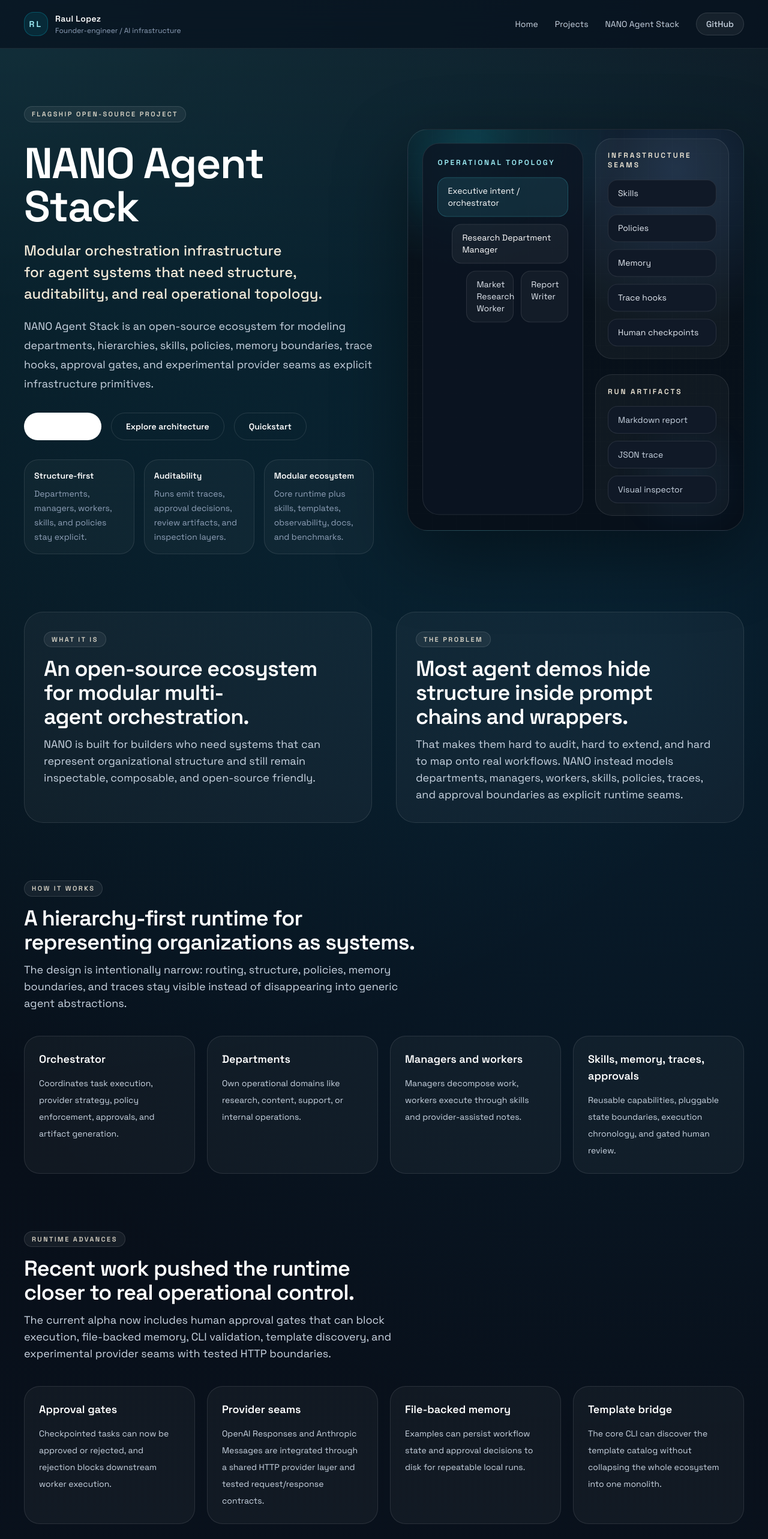
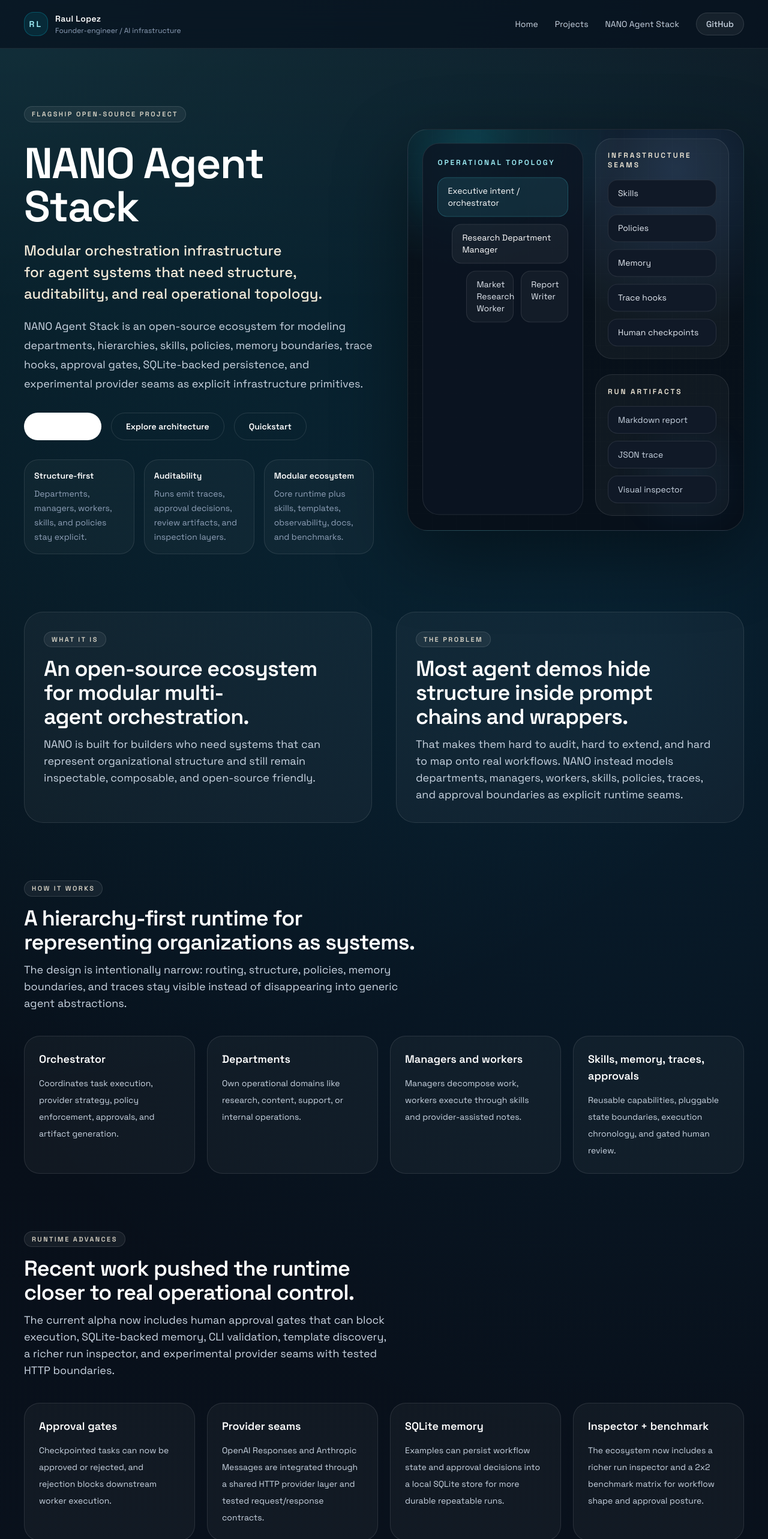
Before and after one commit to r4ullopezdev/imraullopez-site, a Next.js app: page /projects/nano-agent-stack in a window 1280 px wide. Shown: the top 2566 px of the page at 60% size. Built offline with nearby package versions, Linux system fonts and the light colour scheme.

Commit message:
docs(site): sync nano page with memory and benchmark advances

```diff
--- a/src/app/projects/nano-agent-stack/page.tsx
+++ b/src/app/projects/nano-agent-stack/page.tsx
@@ -50,7 +50,7 @@ export default function NanoAgentStackPage() {
                 </p>
                 <p className="max-w-2xl text-pretty text-lg leading-8 text-slate-300">
                   NANO Agent Stack is an open-source ecosystem for modeling departments, hierarchies, skills, policies,
-                  memory boundaries, trace hooks, approval gates, and experimental provider seams as explicit infrastructure primitives.
+                  memory boundaries, trace hooks, approval gates, SQLite-backed persistence, and experimental provider seams as explicit infrastructure primitives.
                 </p>
               </div>
               <div className="flex flex-wrap gap-4">
@@ -140,14 +140,14 @@ export default function NanoAgentStackPage() {
           <SectionHeading
             eyebrow="Runtime advances"
             title="Recent work pushed the runtime closer to real operational control."
-            description="The current alpha now includes human approval gates that can block execution, file-backed memory, CLI validation, template discovery, and experimental provider seams with tested HTTP boundaries."
+            description="The current alpha now includes human approval gates that can block execution, SQLite-backed memory, CLI validation, template discovery, a richer run inspector, and experimental provider seams with tested HTTP boundaries."
           />
           <div className="grid gap-5 md:grid-cols-2 xl:grid-cols-4">
             {[
               ["Approval gates", "Checkpointed tasks can now be approved or rejected, and rejection blocks downstream worker execution."],
               ["Provider seams", "OpenAI Responses and Anthropic Messages are integrated through a shared HTTP provider layer and tested request/response contracts."],
-              ["File-backed memory", "Examples can persist workflow state and approval decisions to disk for repeatable local runs."],
-              ["Template bridge", "The core CLI can discover the template catalog without collapsing the whole ecosystem into one monolith."],
+              ["SQLite memory", "Examples can persist workflow state and approval decisions into a local SQLite store for more durable repeatable runs."],
+              ["Inspector + benchmark", "The ecosystem now includes a richer run inspector and a 2x2 benchmark matrix for workflow shape and approval posture."],
             ].map(([title, description]) => (
               <div key={title} className="rounded-[26px] border border-white/10 bg-white/[0.04] p-6">
                 <h3 className="text-lg font-semibold text-white">{title}</h3>
@@ -251,7 +251,7 @@ export default function NanoAgentStackPage() {
                 ))}
               </div>
               <p className="mt-4 text-sm leading-7 text-slate-300">
-                Current demos also capture approval outcomes inside the run report and can persist memory state to local artifacts for repeatable review.
+                Current demos also capture approval outcomes inside the run report, persist memory into SQLite when configured, and feed a richer HTML inspector for review.
               </p>
             </div>
           </div>
@@ -276,7 +276,7 @@ export default function NanoAgentStackPage() {
           <SectionHeading
             eyebrow="Roadmap"
             title="A staged path from alpha runtime to broader public beta."
-            description="The roadmap stays narrow and honest: stronger provider boundaries, richer memory adapters, distributed execution control, and better observability without pretending the stack is already production-complete."
+            description="The roadmap stays narrow and honest: stronger provider boundaries, richer persistent memory, distributed execution control, and better observability without pretending the stack is already production-complete."
           />
           <div className="grid gap-5 md:grid-cols-5">
             {roadmap.map((item) => (
--- a/src/content/projects.ts
+++ b/src/content/projects.ts
@@ -19,7 +19,7 @@ export const projects: Project[] = [
     href: "/projects/nano-agent-stack",
     repoUrl: "https://github.com/r4ullopezdev/nano-agent-stack",
     status: "Alpha",
-    highlights: ["Human approval gates", "Experimental providers", "Traceable execution"],
+    highlights: ["Human approval gates", "SQLite memory", "Traceable execution"],
   },
 ];
 
```
